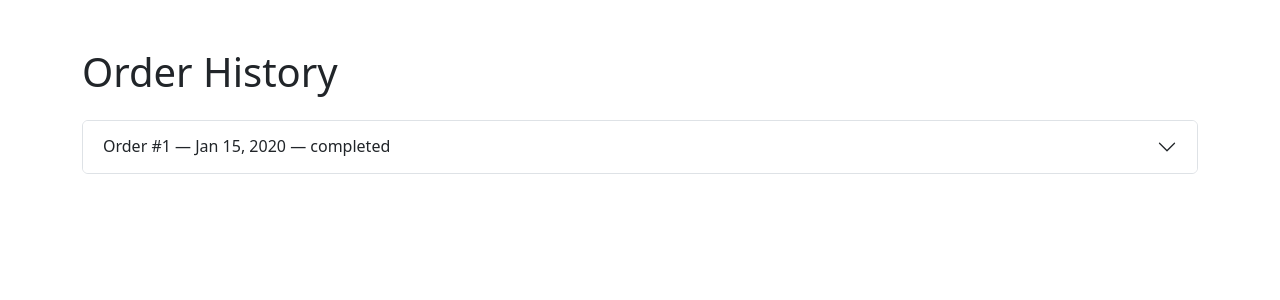
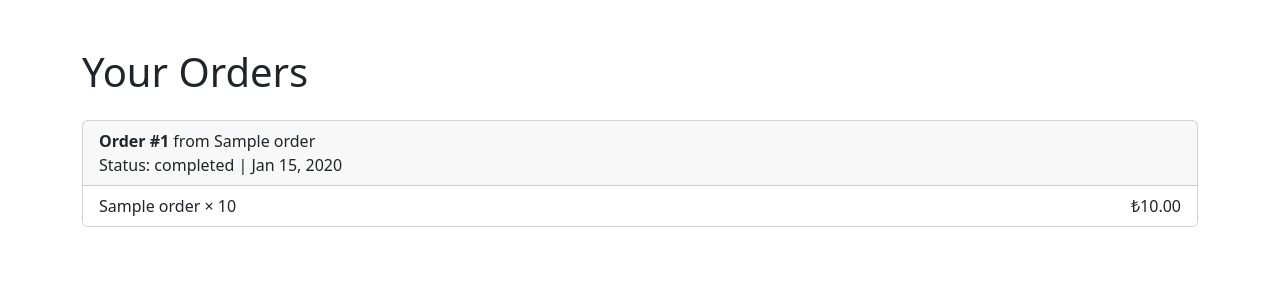
Before and after one commit to aishabunu1/CS202_Group16_Project, a Flask app: template templates/customer/orders.html in a window 1280 px wide. Shown: the part 56-356 px from the top of the page. Run offline with Flask 2, Linux system fonts and the light colour scheme; the template is opened without the code that fills it: most values are stand-ins (such as "Sample title", 1, 10 or a date in 2020).

Commit message:
Fix: customer order total calculation and display working

```diff
--- a/app.py
+++ b/app.py
@@ -19,7 +19,7 @@ app.secret_key = 'your_secret_key_here'
 db_config = {
     'host': 'localhost',
     'user': 'root',
-    'password': 'Hanifahlovesfood1@',
+    'password': 'Qwertyu2003',
     'database': 'food_ordering_system'
     #  'port' =3306,
 }
@@ -196,20 +196,238 @@ def view_restaurant_menu(restaurant_id):
 @login_required
 @customer_required
 def customer_cart():
+    user_id = session['user_id']
+
     if request.method == 'POST':
-        # Handle adding to cart (would use session in a real implementation)
-        pass
+        print("FORM ITEM ID:", request.form.get('item_id'))
 
-    # Display cart contents
-    return render_template('customer/cart.html')
+        item_id = int(request.form['item_id'])
+        quantity = int(request.form.get('quantity', 1))
+
+        conn = get_db_connection()
+        cursor = conn.cursor()
+
+        # Aktif sepeti kontrol et
+        cursor.execute("""
+            SELECT cart_id FROM carts
+            WHERE customer_id = %s AND status = 'preparing'
+        """, (user_id,))
+        cart = cursor.fetchone()
+
+        if cart:
+            cart_id = cart[0]
+        else:
+            # Müşterinin varsayılan adresi alınır
+            cursor.execute("""
+                SELECT address_id FROM addresses
+                WHERE user_id = %s AND is_default = TRUE
+            """, (user_id,))
+            address = cursor.fetchone()
+            if not address:
+                flash("Please set a default address before ordering.", "error")
+                return redirect(url_for('customer_dashboard'))
+            address_id = address[0]
+
+            # Yeni sepet oluşturulur
+            cursor.execute("""
+                INSERT INTO carts (customer_id, restaurant_id, delivery_address_id, status)
+                VALUES (%s, (SELECT restaurant_id FROM menu_items WHERE item_id = %s), %s, 'preparing')
+            """, (user_id, item_id, address_id))
+            conn.commit()
+            cart_id = cursor.lastrowid
+
+        # Sepete ürün eklenir (aynı ürün varsa miktar artırılır)
+        cursor.execute("""
+            INSERT INTO cart_items (cart_id, item_id, quantity)
+            VALUES (%s, %s, %s)
+            ON DUPLICATE KEY UPDATE quantity = quantity + VALUES(quantity)
+        """, (cart_id, item_id, quantity))
+
+        conn.commit()
+        cursor.close()
+        conn.close()
+        flash("Item added to cart.", "success")
+        return redirect(url_for('customer_cart'))
+
+    # GET request: sepet içeriğini göster
+    conn = get_db_connection()
+    cursor = conn.cursor(dictionary=True)
+
+    cursor.execute("""
+        SELECT cart_id FROM carts
+        WHERE customer_id = %s AND status = 'preparing'
+    """, (user_id,))
+    cart = cursor.fetchone()
+
+    cart_items = []
+    cart_total = 0
+
+    if cart:
+        cart_id = cart['cart_id']
+        cursor.execute("""
+            SELECT
+                ci.quantity,
+                mi.item_id,
+                mi.name,
+                mi.price,
+                IFNULL(ci.discounted_price, mi.price) as final_price
+            FROM cart_items ci
+            JOIN menu_items mi ON ci.item_id = mi.item_id
+            WHERE ci.cart_id = %s
+        """, (cart_id,))
+        rows = cursor.fetchall()
+
+        for row in rows:
+            cart_items.append({
+                'quantity': row['quantity'],
+                'item': {
+                    'id': row['item_id'],
+                    'name': row['name'],
+                    'price': row['final_price'],
+                }
+            })
+            cart_total += row['final_price'] * row['quantity']
+
+    cursor.close()
+    conn.close()
+
+    return render_template('customer/cart.html', cart_items=cart_items, cart_total=cart_total)
+
+
+@app.route('/customer/cart/remove', methods=['POST'])
+@login_required
+@customer_required
+def remove_from_cart():
+    user_id = session['user_id']
+    item_id = int(request.form['item_id'])
+
+    conn = get_db_connection()
+    cursor = conn.cursor()
+
+    cursor.execute("""
+        SELECT cart_id FROM carts
+        WHERE customer_id = %s AND status = 'preparing'
+    """, (user_id,))
+    cart = cursor.fetchone()
+
+    if cart:
+        cart_id = cart[0]
+        cursor.execute("""
+            DELETE FROM cart_items
+            WHERE cart_id = %s AND item_id = %s
+        """, (cart_id, item_id))
+        conn.commit()
+
+    cursor.close()
+    conn.close()
+    return redirect(url_for('customer_cart'))
+
+@app.route('/customer/checkout', methods=['GET', 'POST'])
+@login_required
+@customer_required
+def customer_checkout():
+    user_id = session['user_id']
+
+    conn = get_db_connection()
+    cursor = conn.cursor(dictionary=True)
+
+    # Müşterinin aktif sepeti (status = 'preparing')
+    cursor.execute("""
+        SELECT cart_id FROM carts
+        WHERE customer_id = %s AND status = 'preparing'
+    """, (user_id,))
+    cart = cursor.fetchone()
+
+    if not cart:
+        flash("No active cart to checkout.", "warning")
+        return redirect(url_for('customer_cart'))
+
+    cart_id = cart['cart_id']
+
+    if request.method == 'POST':
+        # Siparişi gönder
+        cursor.execute("""
+            UPDATE carts
+            SET status = 'sent', order_time = NOW()
+            WHERE cart_id = %s
+        """, (cart_id,))
+        conn.commit()
+
+        flash("Order placed successfully!", "success")
+        cursor.close()
+        conn.close()
+        return redirect(url_for('customer_orders'))
+
+    # GET isteğinde sipariş özetini göster
+    cursor.execute("""
+        SELECT
+            ci.quantity,
+            mi.name,
+            IFNULL(ci.discounted_price, mi.price) as price,
+            (IFNULL(ci.discounted_price, mi.price) * ci.quantity) as total
+        FROM cart_items ci
+        JOIN menu_items mi ON ci.item_id = mi.item_id
+        WHERE ci.cart_id = %s
+    """, (cart_id,))
+    items = cursor.fetchall()
+
+    total_price = sum(item['total'] for item in items)
+
+    cursor.close()
+    conn.close()
+
+    return render_template('customer/checkout.html', items=items, total=total_price)
+
 
 @app.route('/customer/orders')
 @login_required
 @customer_required
 def customer_orders():
     user_id = session['user_id']
-    orders = get_orders_by_customer(user_id)
+
+    conn = get_db_connection()
+    cursor = conn.cursor(dictionary=True)
+
+    cursor.execute("""
+        SELECT
+            c.cart_id, c.status, c.order_time, c.accepted_time,
+            r.name as restaurant_name
+        FROM carts c
+        JOIN restaurants r ON c.restaurant_id = r.restaurant_id
+        WHERE c.customer_id = %s
+        ORDER BY c.order_time DESC
+    """, (user_id,))
+
+    orders = cursor.fetchall()
+
+    for order in orders:
+        cursor.execute("""
+            SELECT mi.name, ci.quantity, ci.discounted_price, mi.price
+            FROM cart_items ci
+            JOIN menu_items mi ON ci.item_id = mi.item_id
+            WHERE ci.cart_id = %s
+        """, (order['cart_id'],))
+        items = cursor.fetchall()
+
+        # VERİYİ ÖN HAZIRLIKLI YAPALIM
+        for i in items:
+            try:
+                qty = float(i['quantity'])
+                price = float(i['discounted_price']) if i['discounted_price'] is not None else float(i['price'])
+                i['total'] = qty * price
+            except Exception as e:
+                print("Error in order item:", i, e)
+                i['total'] = 0.0
+
+        order['items'] = items
+
+    cursor.close()
+    conn.close()
+
     return render_template('customer/orders.html', orders=orders)
+
+
+
 
 @app.route('/customer/rate/<int:order_id>', methods=['GET', 'POST'])
 @login_required
--- a/database/db_connection.py
+++ b/database/db_connection.py
@@ -6,7 +6,7 @@ def get_db_connection():
         connection = mysql.connector.connect(
             host='localhost',
             user='root',
-            password='Hanifahlovesfood1@',
+            password='Qwertyu2003',
             database='food_ordering_system',
             # port=3306,
         )
--- a/templates/customer/cart.html
+++ b/templates/customer/cart.html
@@ -22,7 +22,8 @@
             <td>{{ ci.item.price | currency }}</td>
             <td>{{ (ci.item.price * ci.quantity) | currency }}</td>
             <td>
-              <form method="post" action="{{ url_for('customer.remove_from_cart') }}">
+              <form method="post" action="{{ url_for('remove_from_cart') }}">
+
                 <input type="hidden" name="item_id" value="{{ ci.item.id }}">
                 <button class="btn btn-sm btn-danger">×</button>
               </form>
--- a/templates/customer/menu.html
+++ b/templates/customer/menu.html
@@ -22,7 +22,8 @@
                 <p class="fw-bold">{{ item.price | currency }}</p>
               </div>
 <form method="post" action="{{ url_for('customer_cart') }}">
-    <input type="hidden" name="item_id" value="{{ item.id }}">
+    <input type="hidden" name="item_id" value="{{ item.item_id }}">
+
                 <input type="hidden" name="quantity" value="1">
                 <button type="submit" class="btn btn-primary align-self-start">Add</button>
               </form>
--- a/templates/customer/orders.html
+++ b/templates/customer/orders.html
@@ -1,40 +1,30 @@
 {% extends 'customer/layout.html' %}
 {% block title %}Your Orders{% endblock %}
+
 {% block content %}
 <div class="container my-4">
-  <h1 class="mb-4">Order History</h1>
+  <h1 class="mb-4">Your Orders</h1>
+
   {% if orders %}
-    <div class="accordion" id="ordersAccordion">
     {% for order in orders %}
-        <div class="accordion-item">
-          <h2 class="accordion-header" id="heading{{ order.id }}">
-            <button class="accordion-button collapsed" type="button" data-bs-toggle="collapse"
-                    data-bs-target="#collapse{{ order.id }}" aria-expanded="false"
-                    aria-controls="collapse{{ order.id }}">
-              Order #{{ order.id }} — {{ order.date|datetime('short') }} — {{ order.status }}
-            </button>
-          </h2>
-          <div id="collapse{{ order.id }}" class="accordion-collapse collapse"
-               aria-labelledby="heading{{ order.id }}" data-bs-parent="#ordersAccordion">
-            <div class="accordion-body">
-              <ul class="list-group">
-                {% for ci in order.items %}
+      <div class="card my-3">
+        <div class="card-header">
+          <strong>Order #{{ order.cart_id }}</strong> from {{ order.restaurant_name }}<br>
+          Status: {{ order.status }} | {{ order.order_time | datetime }}
+        </div>
+        <ul class="list-group list-group-flush">
+          {% for ci in order['items'] %}
             <li class="list-group-item d-flex justify-content-between">
-                    <span>{{ ci.item.name }} × {{ ci.quantity }}</span>
-                    <span>{{ (ci.item.price * ci.quantity) | currency }}</span>
+              <span>{{ ci.name }} × {{ ci.quantity }}</span>
+<span>{{ ci.total | currency }}</span>
+
             </li>
           {% endfor %}
         </ul>
-              <p class="mt-3"><strong>Total:</strong> {{ order.total | currency }}</p>
-            </div>
-          </div>
       </div>
     {% endfor %}
-    </div>
   {% else %}
-
-    <p class="text-muted">You have no past orders.</p>
-    <a href="{{ url_for('customer_dashboard') }}" class="btn btn-outline-primary">Start Ordering</a>
+    <p class="text-muted">You have no orders yet.</p>
   {% endif %}
 </div>
 {% endblock %}
```
Also changed, not shown: templates/customer/checkout.html (added, +35 -0 lines). Lines whose indentation alone changed are shown as unchanged.
